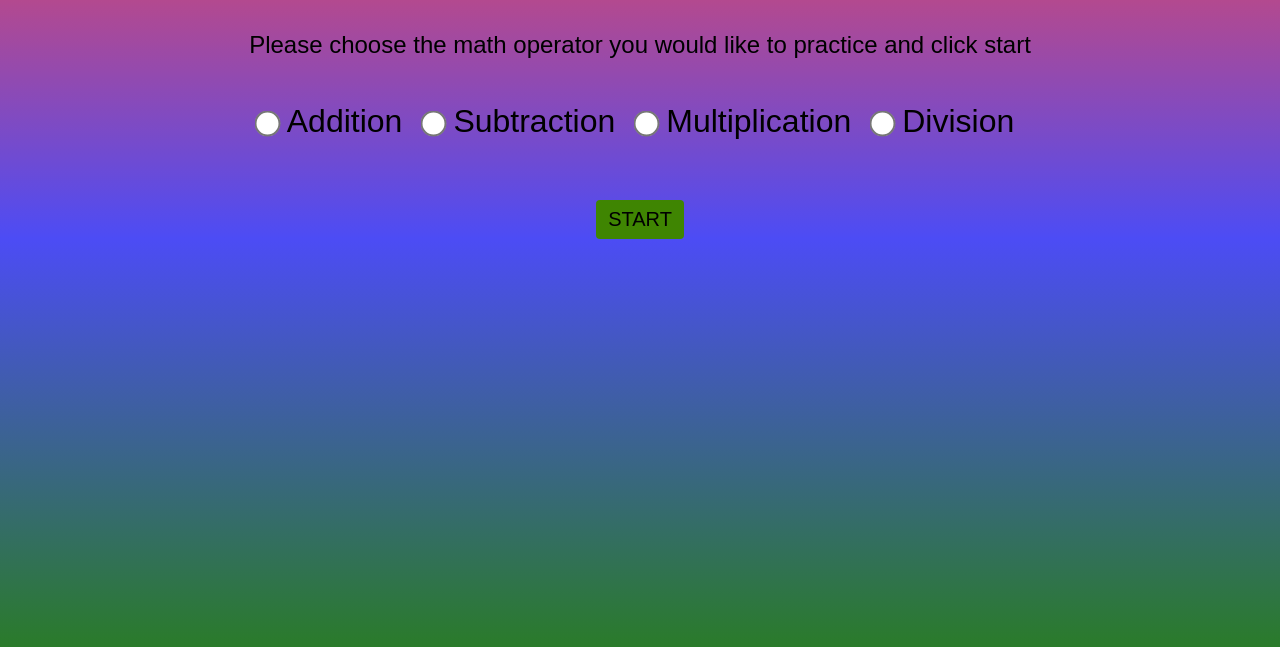
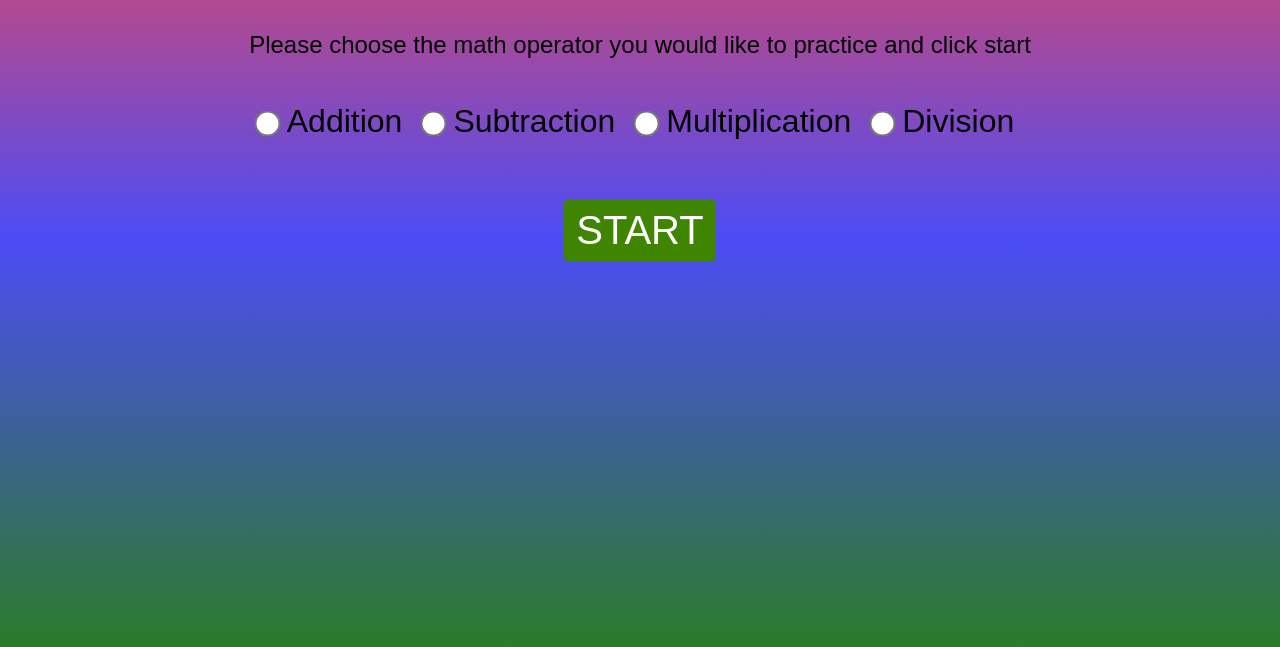
Before and after one commit to mwrowan89/Math-Practice, a plain HTML site: page Math Practice Project/index.html in a window 1280 px wide. Shown: the part 169-816 px from the top of the page. Drawn offline with Linux system fonts and the light colour scheme.

Commit message:
Fixed re-sizing issue

```diff
--- a/Math Practice Project/styles.css
+++ b/Math Practice Project/styles.css
@@ -112,6 +112,7 @@ button {
   margin: 40px auto;
   padding: 8px 12px;
   background-color: #3f8502;
+  color: white;
   text-transform: uppercase;
   border: 0px;
   border-radius: 4px;
@@ -136,6 +137,11 @@ button {
   display: flex;
   font: 20px;
   color: gray;
+}
+
+#start-btn {
+  font-size: 40px;
+  color: white;
 }
 
 p {
```
